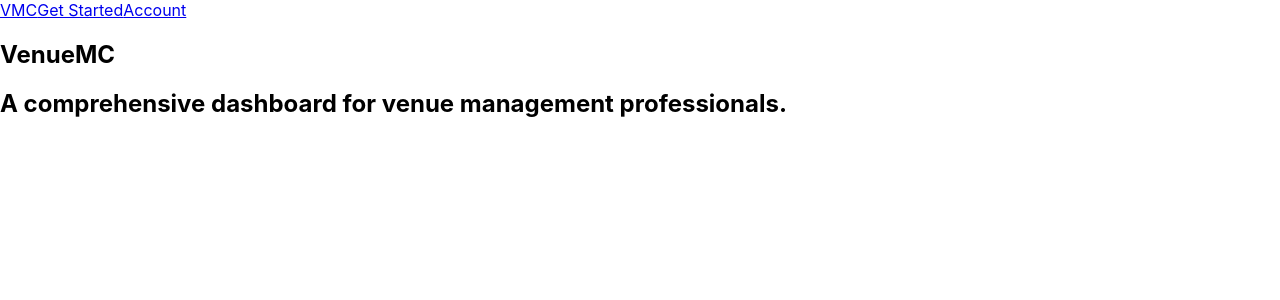
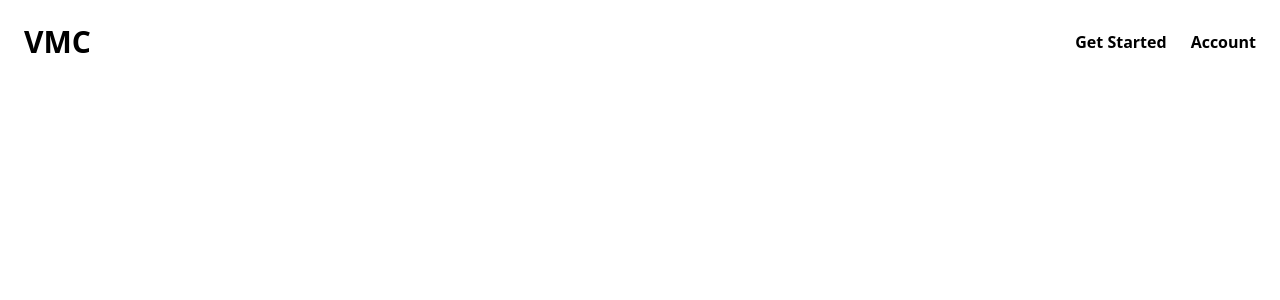
Before and after one commit to appxjm/venuemc, a React (Create React App) app: page / in a window 1280 px wide. Shown: the top 300 px of the page. Built offline with nearby package versions, Linux system fonts and the light colour scheme.

Commit message:
Added global hero, splash classes

```diff
--- a/src/index.css
+++ b/src/index.css
@@ -1,8 +1,33 @@
-body {
-  margin: 0;
-  font-family: -apple-system, BlinkMacSystemFont, 'Segoe UI', 'Roboto', 'Oxygen',
-    'Ubuntu', 'Cantarell', 'Fira Sans', 'Droid Sans', 'Helvetica Neue',
-    sans-serif;
-  -webkit-font-smoothing: antialiased;
-  -moz-osx-font-smoothing: grayscale;
+@tailwind base;
+@tailwind components;
+@tailwind utilities;
+
+nav a {
+  @apply hover:text-blue-500;
+  @apply duration-200;
+  @apply font-bold;
 }
+
+h1.hero-font-size {
+  @apply text-5xl;
+  @apply md:text-6xl;
+  @apply lg:text-7xl;
+  @apply xl:text-8xl;
+  @apply 2xl:text-9xl;
+}
+
+h2.sub-hero-font-size {
+  @apply text-xs;
+  @apply md:text-sm;
+  @apply lg:text-lg;
+  @apply xl:text-xl;
+  @apply 2xl:text-2xl;
+}
+
+section.splash {
+  @apply pt-2;
+  @apply md:pt-12;
+  @apply lg:pt-20;
+  @apply xl:pt-32;
+  @apply 2xl:pt-40;
+}
```
